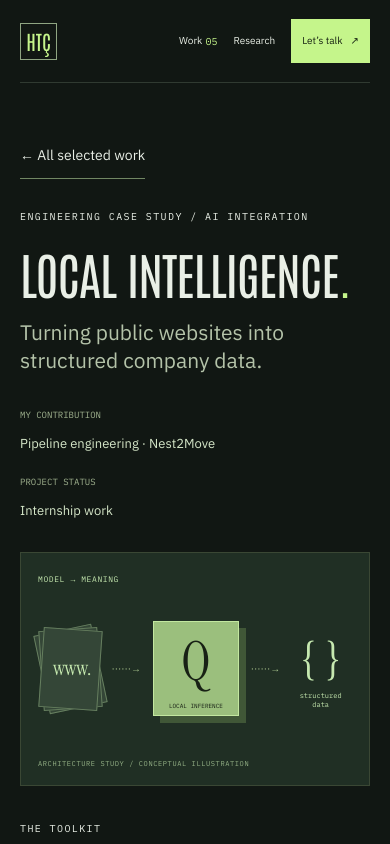
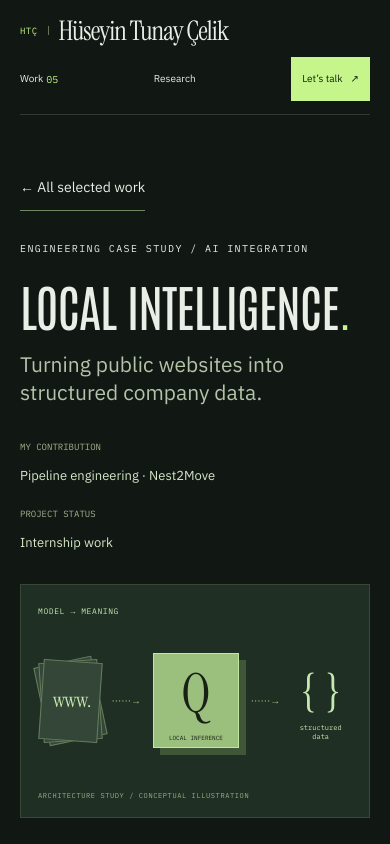
Before and after one commit to Tunaycel/portfolio, a Next.js app: page /work/local-llm-pipeline in a window 390 px wide. Shown: the top 844 px of the page. Built offline with nearby package versions, Linux system fonts and the light colour scheme; no server answers.

Commit message:
Refine portfolio wordmark typography (#13)

```diff
--- a/app/studio.css
+++ b/app/studio.css
@@ -24,22 +24,23 @@ body {
   border-color: #303a31;
 }
 .wordmark {
-  gap: 12px;
+  gap: 14px;
   letter-spacing: 0;
+  align-items: center;
 }
 .studio-mark {
-  display: grid;
-  place-items: center;
-  width: 46px;
-  height: 46px;
-  border: 1px solid #8fa582;
-  font: 24px var(--display);
+  display: inline-block;
+  padding-right: 14px;
+  border-right: 1px solid #63735c;
+  font: 500 11px/1 var(--mono);
+  letter-spacing: 0.05em;
   color: var(--accent);
-  line-height: 1;
+  white-space: nowrap;
 }
 .wordmark-name {
-  font: 11px/1.25 var(--mono);
-  letter-spacing: 1.5px;
+  font: 32px/1 var(--serif);
+  letter-spacing: -0.035em;
+  white-space: nowrap;
 }
 .header nav {
   font-size: 12px;
@@ -287,11 +288,6 @@ body {
 }
 .sculpture:has(.workflow-case-link) .label-south {
   bottom: 37%;
-}
-@media (max-width: 400px) {
-  .wordmark-name {
-    display: none;
-  }
 }
 .sculpture-controls {
   position: absolute;
@@ -856,20 +852,26 @@ h3 {
     width: calc(100% - 40px);
   }
   .header {
-    height: 83px;
+    height: auto;
+    min-height: 113px;
+    padding-block: 17px 13px;
+    align-items: stretch;
+    flex-direction: column;
+    gap: 13px;
   }
   .studio-mark {
-    width: 37px;
-    height: 37px;
-    font-size: 20px;
+    padding-right: 10px;
+    font-size: 9px;
   }
   .wordmark {
-    gap: 8px;
+    gap: 10px;
   }
   .wordmark-name {
-    font-size: 8px;
+    font-size: 27px;
   }
   .header nav {
+    width: 100%;
+    justify-content: space-between;
     gap: 16px;
     font-size: 10px;
   }
@@ -1091,6 +1093,9 @@ h3 {
   }
 }
 @media (max-width: 360px) {
+  .wordmark-name {
+    font-size: 23px;
+  }
   .skills-grid {
     grid-template-columns: 1fr;
   }
--- a/components/Header.tsx
+++ b/components/Header.tsx
@@ -6,11 +6,7 @@ export function Header() {
         <span className="studio-mark" aria-hidden="true">
           HTÇ
         </span>
-        <span className="wordmark-name">
-          HÜSEYİN
-          <br />
-          TUNAY ÇELİK
-        </span>
+        <span className="wordmark-name">Hüseyin Tunay Çelik</span>
       </Link>
       <nav aria-label="Main navigation">
         <a href="/#work">
```
Also changed, not shown: 1 other file (tests, documents, lock files or other folders).
